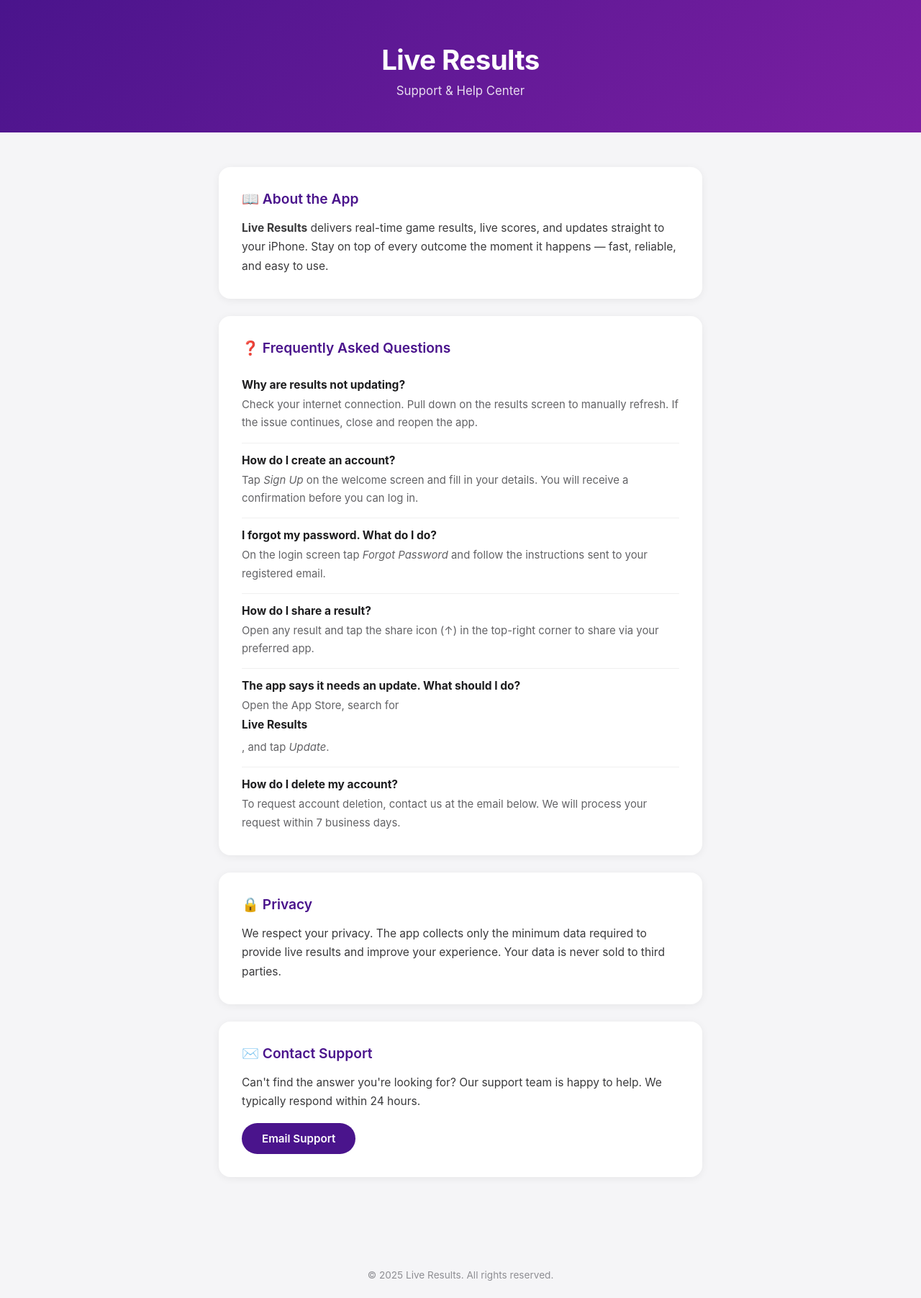
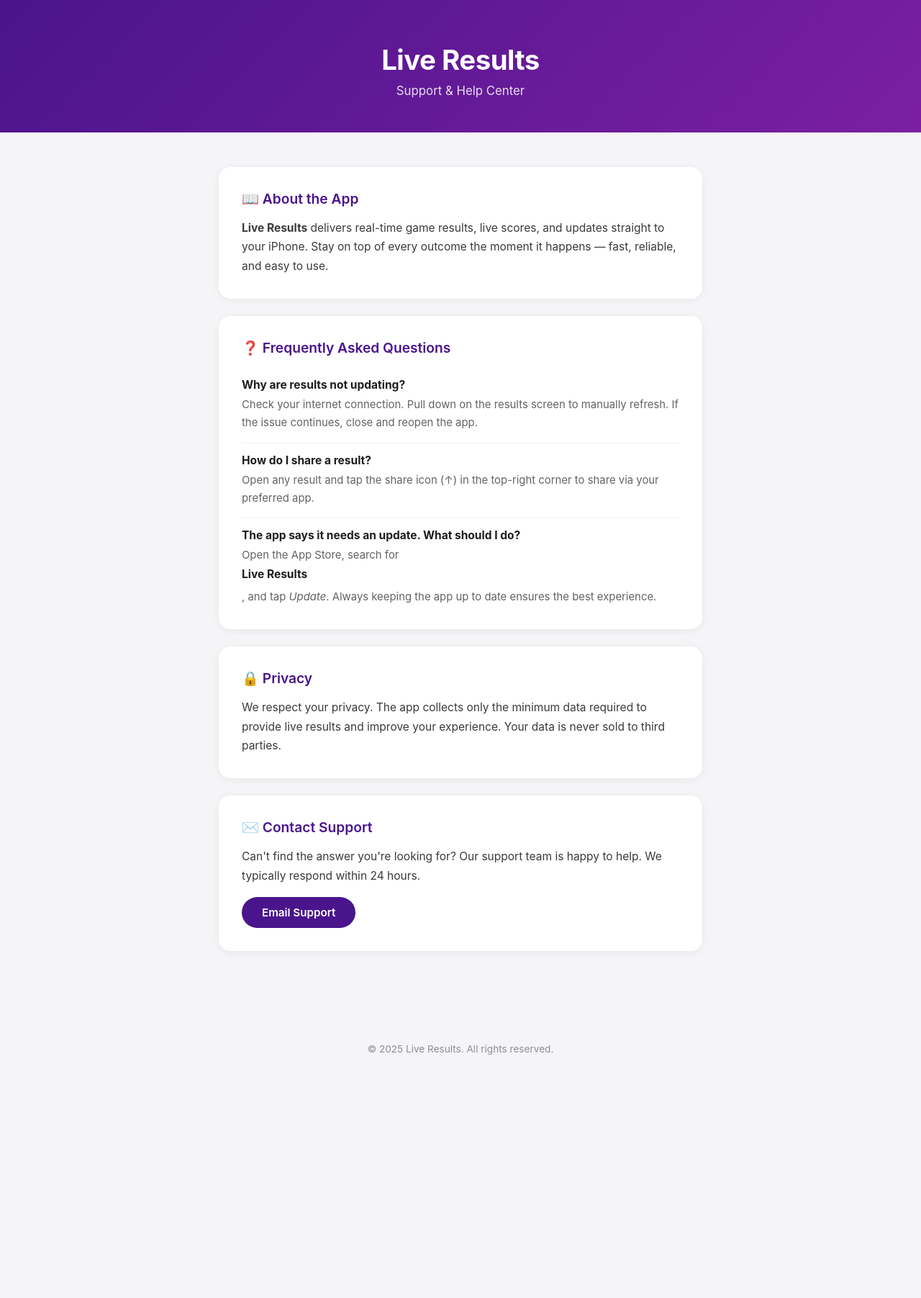
Before and after one commit to sushilgpt09/config-api, a Jekyll site: the page support.html, which Jekyll copies as it is, in a window 1280 px wide. Shown: the whole page at 72% size. Built offline with Jekyll 4.4.1, drawn with Linux system fonts in a browser that asks for light colours; after the commit the page ends 1489 px from its top, so only the background shows below that.

Commit message:
Update support.html

```diff
--- a/support.html
+++ b/support.html
@@ -40,8 +40,6 @@
     }
 
     .card p, .card li { font-size: 0.97rem; line-height: 1.7; color: #3a3a3c; }
-    .card ul { padding-left: 20px; }
-    .card ul li { margin-bottom: 8px; }
 
     .faq-item { border-bottom: 1px solid #f0f0f0; padding: 14px 0; }
     .faq-item:last-child { border-bottom: none; padding-bottom: 0; }
@@ -81,29 +79,15 @@
       </div>
 
       <div class="faq-item">
-        <strong>How do I create an account?</strong>
-        <p>Tap <em>Sign Up</em> on the welcome screen and fill in your details. You will receive a confirmation before you can log in.</p>
-      </div>
-
-      <div class="faq-item">
-        <strong>I forgot my password. What do I do?</strong>
-        <p>On the login screen tap <em>Forgot Password</em> and follow the instructions sent to your registered email.</p>
-      </div>
-
-      <div class="faq-item">
         <strong>How do I share a result?</strong>
         <p>Open any result and tap the share icon (↑) in the top-right corner to share via your preferred app.</p>
       </div>
 
       <div class="faq-item">
         <strong>The app says it needs an update. What should I do?</strong>
-        <p>Open the App Store, search for <strong>Live Results</strong>, and tap <em>Update</em>.</p>
+        <p>Open the App Store, search for <strong>Live Results</strong>, and tap <em>Update</em>. Always keeping the app up to date ensures the best experience.</p>
       </div>
 
-      <div class="faq-item">
-        <strong>How do I delete my account?</strong>
-        <p>To request account deletion, contact us at the email below. We will process your request within 7 business days.</p>
-      </div>
     </div>
 
     <div class="card">
@@ -114,7 +98,7 @@
     <div class="card">
       <h2>✉️ Contact Support</h2>
       <p>Can't find the answer you're looking for? Our support team is happy to help. We typically respond within 24 hours.</p>
-      <a class="contact-link" href="mailto:priyatul2020@gmail.com">Email Support</a>
+      <a class="contact-link" href="mailto:sushilgpt09@gmail.com">Email Support</a>
     </div>
 
   </main>
```
